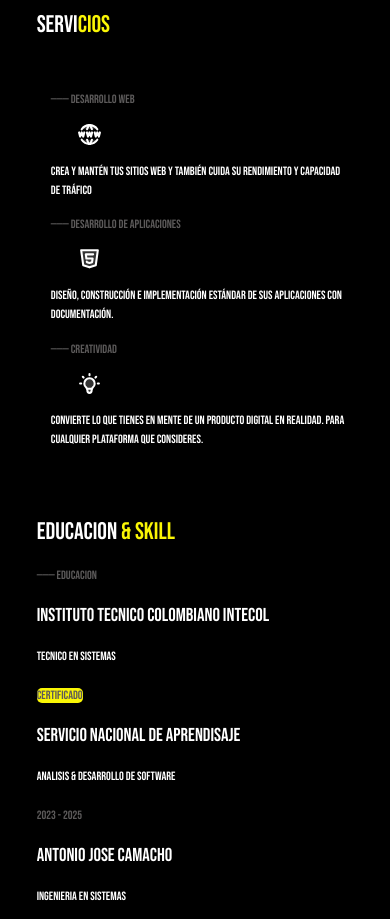
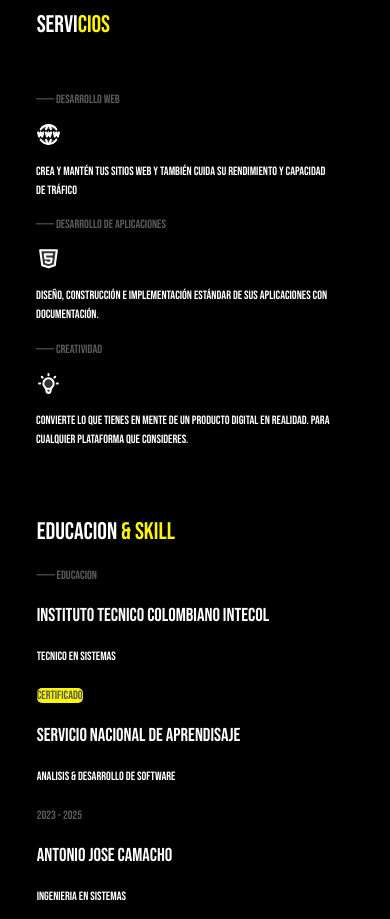
Before and after one commit to marcosali/port-web, a React (Create React App) app: page / in a window 390 px wide. Shown: the part 1120-2039 px from the top of the page. Built offline with nearby package versions, Linux system fonts and the light colour scheme.

Commit message:
Update Servicios.css

```diff
--- a/src/Components/Servicios.css
+++ b/src/Components/Servicios.css
@@ -20,7 +20,7 @@
     line-height: 1.6;
     margin-top: 20px;
     text-align: left;
-    max-width: 600px;
+    max-width: 480px;
     margin-left: -2%;
 
 }
@@ -28,11 +28,6 @@
 .contenido p span {
     color: #5c5a5a;
     margin-left: -0%;
-
-}
-
-.contenido  .iconos1{
-    margin-left: -3%;
 
 }
 
@@ -47,7 +42,6 @@
 
 p {
     text-align: center;
-
 }
 
 /* Media queries para hacerlo responsivo */
@@ -65,6 +59,11 @@
         font-size: 14px;
         max-width: 100%;
     }
+
+    .contenido svg{
+        margin-left: -6%;
+
+    }
 }
 
 @media screen and (max-width: 768px) {
@@ -80,6 +79,11 @@
     .contenido p {
         font-size: 14px;
         max-width: 100%;
+    }
+
+    .contenido svg{
+        margin-left: -6%;
+
     }
 }
 
@@ -97,5 +101,11 @@
         font-size: 12px;
         max-width: 100%;
         margin-top: 15px;
+        margin-left: -7%;
+    }
+
+    .contenido svg{
+        margin-left: -7%;
+
     }
 }
```
